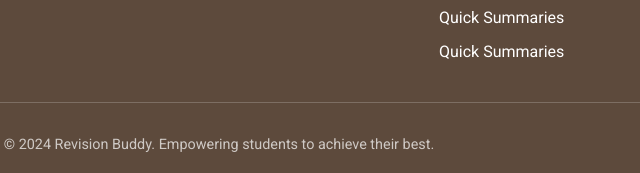
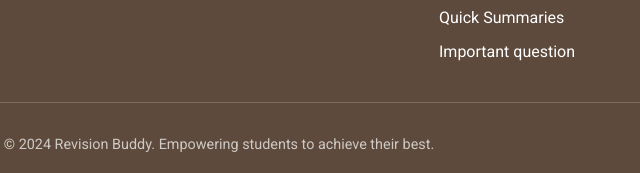
Before and after one commit to RohitKumarYadav2007/RevisionBuddy2025, a plain HTML site: page index.html in a window 1280 px wide. Shown: the part 1468-1641 px from the top of the page, 421-1061 px from the left. Drawn offline with Linux system fonts and the light colour scheme.

Commit message:
Replace duplicate link with 'Important question'

```diff
--- a/index.html
+++ b/index.html
@@ -120,7 +120,7 @@
                         <li><a href="#" class="footer-link">Conceptual Questions</a></li>
                         <li><a href="#" class="footer-link">Full Notes</a></li>
                         <li><a href="#" class="footer-link">Quick Summaries</a></li>
-                        <li><a href="#" class="footer-link">Quick Summaries</a></li>
+                        <li><a href="#" class="footer-link">Important question</a></li>
                     </ul>
                 </div>
             </div>
```
